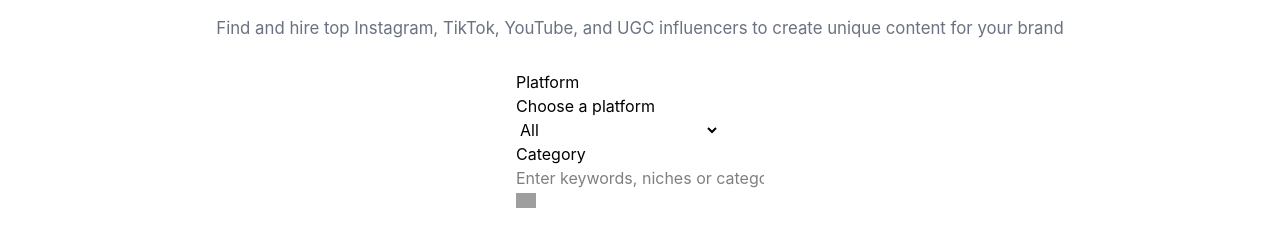
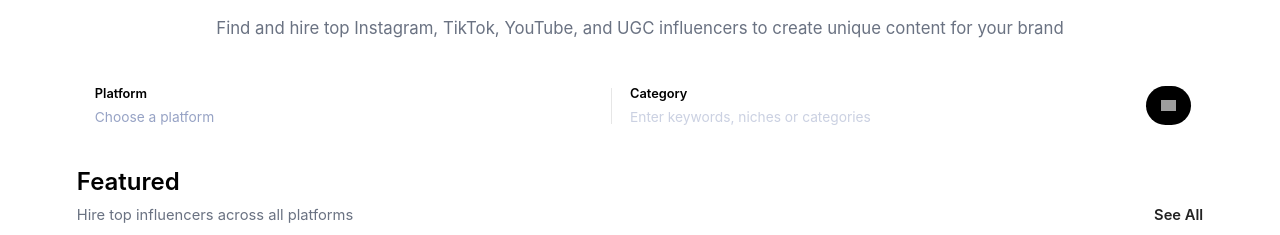
Before and after one commit to Punit3112/Frontend, a Next.js app: page / in a window 1280 px wide. Shown: the part 148-383 px from the top of the page. Built offline with nearby package versions, Linux system fonts and the light colour scheme; grey boxes are pictures that could not be loaded.

Commit message:
Add styling to hero component on home page

```diff
--- a/src/app/components/Home/SearchForm.tsx
+++ b/src/app/components/Home/SearchForm.tsx
@@ -96,29 +96,38 @@
   };
 
   return (
-    <div ref={formRef} className="search-form-holder">
-      <div className="search-holder">
+    <div ref={formRef} className="w-[75%] mx-auto relative max-[1400px]:w-full">
+      <div
+        className="relative flex items-center justify-between rounded-[50px] shadow-[rgba(120,120,170,0.15)_0_2px_16px_0] transition-all duration-300 cursor-pointer
+       max-[800px]:flex-col max-[800px]:rounded-[40px] max-[800px]:px-[12px] max-[800px]:pb-[12px]"
+      >
         {/* Platform Filter */}
         <div
-          className="filter-section platform-filter-section"
+          className="flex flex-col w-full relative rounded-[30px] pl-[18px] py-[14px]
+          max-[800px]:mt-[8px] max-[800px]:pl-[22px] max-[800px]:py-[8px]"
           onClick={() => {
             setPlatformOpen((prev) => !prev);
             setCategoryOpen(false);
           }}
         >
-          <div className="filter-title">Platform</div>
+          <div className="font-semibold text-[80%]">Platform</div>
           <div
-            className={`filter-placeholder ${
-              selectedPlatform ? "filter-placeholder-chosen" : ""
+            className={`mt-[4px] text-[86%] text-[rgb(151,163,197)] ${
+              selectedPlatform
+                ? "mt-[4px] text-[86%] max-[800px]:text-[100%]"
+                : ""
             }`}
           >
             {selectedPlatform ? selectedPlatform.label : "Choose a platform"}
           </div>
 
           {platformOpen && (
-            <div className="filter-dropdown-holder platform-dropdown-holder">
+            <div
+              className="block absolute z-[999] top-[calc(100%+13px)] left-0 w-[calc(100%-30px)] max-h-[300px] overflow-y-scroll bg-white p-[14px] rounded-[30px] shadow-[var(--darkBoxShadow)] transition-all duration-300
+            max-[800px]:w-[calc(100%-28px)] max-[800px]:max-h-[200px]"
+            >
               <div
-                className="filter-dropdown-option"
+                className="flex text-[95%] p-[15px] font-medium cursor-pointer rounded-[8px] transition-all duration-300"
                 onClick={() => {
                   setSelectedPlatform(null);
                   setPlatformOpen(false);
@@ -129,10 +138,8 @@
               {platforms.map((p) => (
                 <div
                   key={p.id}
-                  className={`filter-dropdown-option ${
-                    selectedPlatform?.id === p.id
-                      ? "filter-dropdown-option-selected"
-                      : ""
+                  className={`flex text-[95%] p-[15px] font-medium cursor-pointer rounded-[8px] transition-all duration-300 ${
+                    selectedPlatform?.id === p.id ? "bg-[#e7e7ea]" : ""
                   }`}
                   onClick={(e) => {
                     e.stopPropagation();
@@ -148,7 +155,7 @@
 
           {/* Mobile select */}
           <select
-            className="mobile-select-dropdown"
+            className="text-[100%] hidden absolute w-full h-full top-0 left-0 opacity-0 z-[9999]"
             value={selectedPlatform?.id ?? ""}
             onChange={(e) => {
               const found =
@@ -166,11 +173,16 @@
           </select>
         </div>
 
-        <div className="filter-seperator" />
+        <div
+          className="border-r border-[#e6e6e6] h-[36px]
+       max-[800px]:border-r-0 max-[800px]:border-b max-[800px]:border-[#e6e6e6]
+       max-[800px]:h-[8px] max-[800px]:w-full"
+        />
 
         {/* Category Filter */}
         <div
-          className="filter-section category-filter-section"
+          className="flex flex-col w-full relative rounded-[30px] pl-[18px] py-[14px]
+          max-[800px]:mt-[8px] max-[800px]:pl-[22px] max-[800px]:py-[8px]"
           onClick={() => setCategoryOpen(true)}
         >
           {categoryInput && (
@@ -187,14 +199,14 @@
                 alt="Clear"
                 width={16}
                 height={16}
-                className="clear-input-img"
+                className="w-[9px] h-[10px]"
               />
             </div>
           )}
-          <div className="filter-title">Category</div>
-          <div className="filter-placeholder">
+          <div className="font-semibold text-[80%]">Category</div>
+          <div className="mt-[4px] text-[86%] text-[rgb(151,163,197)] max-[800px]:text-[100%]">
             <input
-              className="filter-search-input"
+              className="border-none w-[calc(100%-15px)] p-0 font-inherit"
               type="text"
               placeholder="Enter keywords, niches or categories"
               value={categoryInput}
@@ -209,10 +221,13 @@
           </div>
 
           {categoryOpen && (
-            <div className="filter-dropdown-holder category-dropdown-holder">
+            <div
+              className="absolute z-[999] top-[calc(100%+13px)] right-0 w-[calc(100%-30px)] max-h-[300px] overflow-y-scroll bg-white p-[14px] rounded-[30px] shadow-[var(--darkBoxShadow)] transition-all duration-300
+            max-[800px]:w-[calc(100%-28px)] max-[800px]:max-h-[200px]"
+            >
               {suggestions.length > 0 && (
                 <div className="filter-search-input-suggestion-area">
-                  <div className="filter-search-input-suggestion-title">
+                  <div className="text-[#bbb] text-[72%] mb-[4px]">
                     Suggested
                   </div>
                   <div className="filter-search-input-suggestion-holder">
@@ -232,12 +247,14 @@
                 </div>
               )}
 
-              <div className="filter-search-input-pop-title">Popular</div>
-              <div className="filter-search-input-pop-holder">
+              <div className="mb-[14px] font-semibold text-[#bbb] text-[76%]">
+                Popular
+              </div>
+              <div className="flex items-center flex-wrap">
                 {popularCategories.map((cat) => (
                   <div
                     key={cat}
-                    className={`filter-search-input-pop-option ${
+                    className={`px-[12px] py-[6px] mr-[10px] mb-[12px] bg-[#F1F1F1] rounded-[5px] w-fit text-center text-[86%] transition-all duration-300 ${
                       isCategorySelected(cat) ? "selected-category" : ""
                     }`}
                     onClick={(e) => {
@@ -254,13 +271,16 @@
         </div>
 
         {/* Search Button */}
-        <button type="button" className="search-btn" onClick={handleSubmit}>
+        <button
+          type="button"
+          className="flex items-center justify-center bg-black text-white rounded-[50px] px-[15px] py-[14px] font-semibold border-none cursor-pointer mr-[12px] transition-all duration-300"
+          onClick={handleSubmit}
+        >
           <Image
             src="https://d5ik1gor6xydq.cloudfront.net/websiteImages/creatorMarketplace/search.svg"
             alt="Search"
-            width={20}
-            height={20}
-            className="search-img"
+            width={32}
+            height={18}
           />
         </button>
       </div>
```
